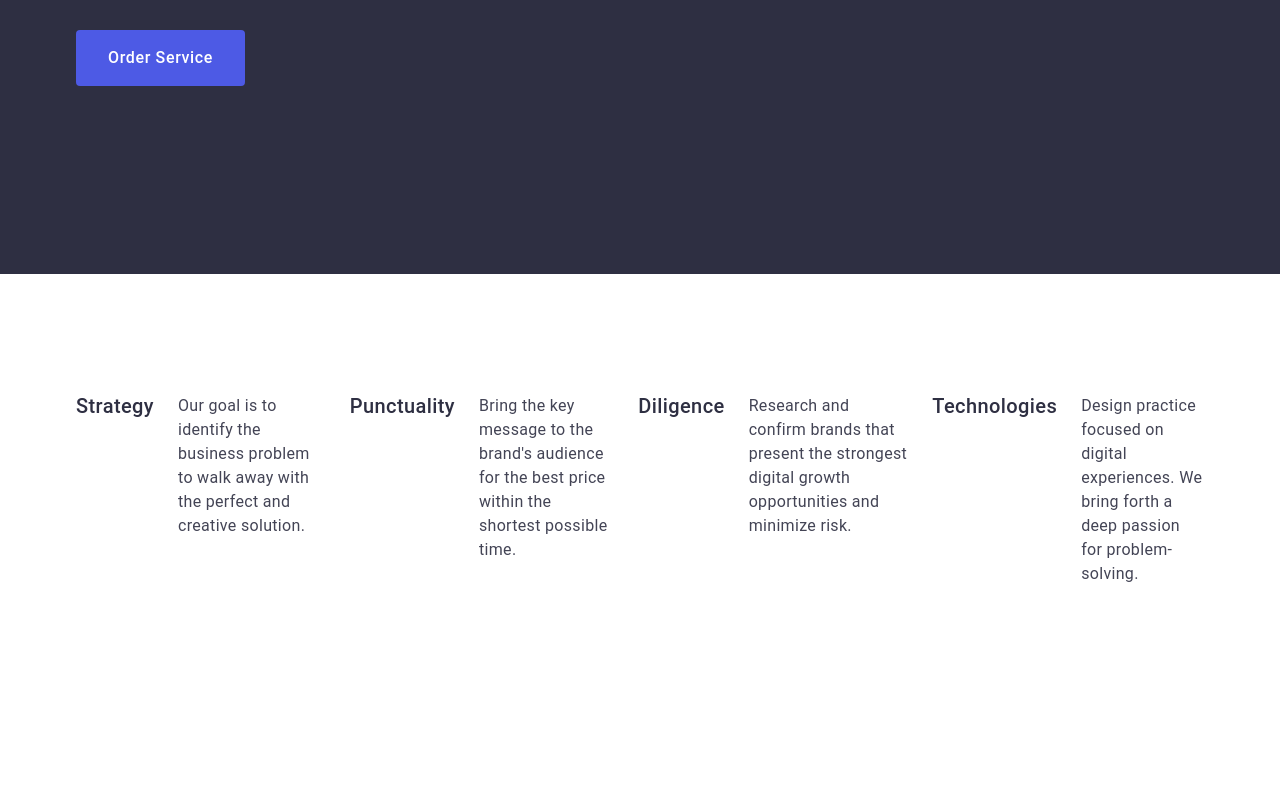
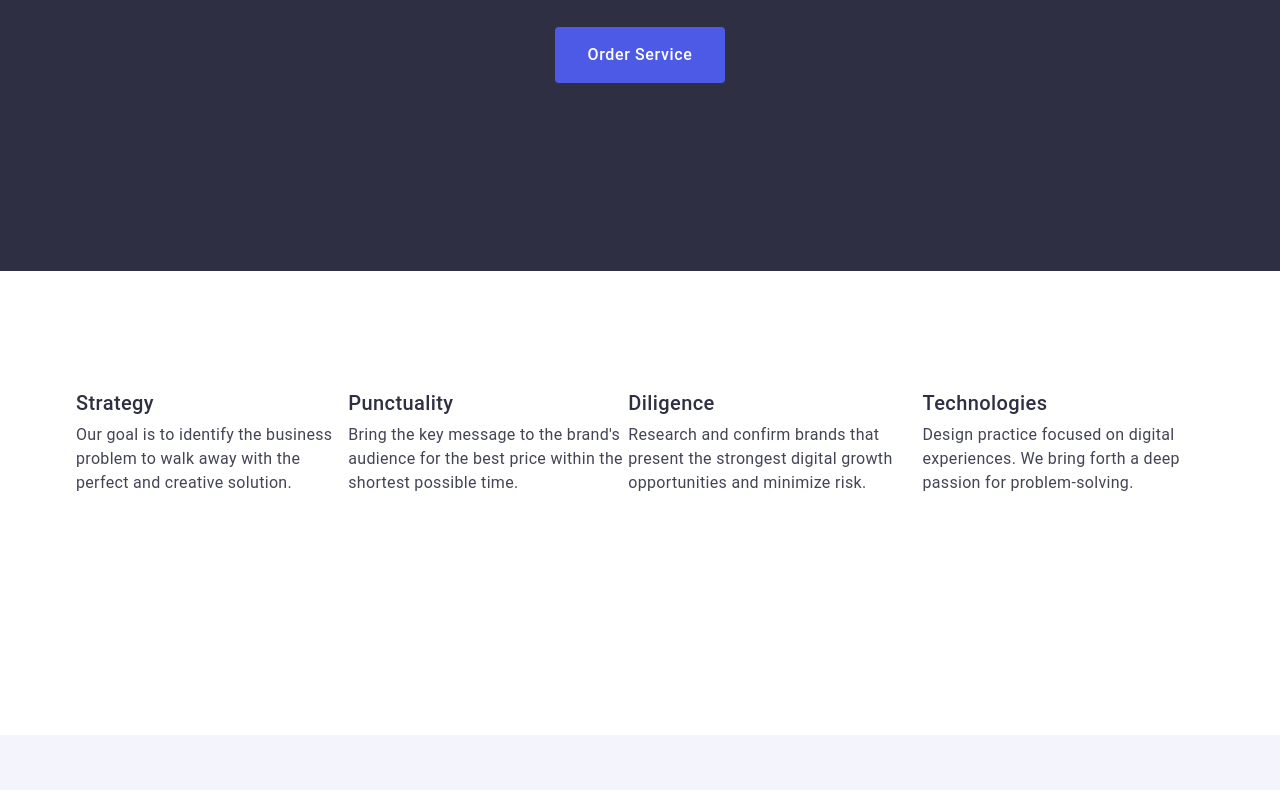
Before and after one commit to AnnaRossova82/goit-markup-hw-03, a plain HTML site: page index.html in a window 1280 px wide. Shown: the part 843-1633 px from the top of the page. Drawn offline with nearby package versions, Linux system fonts and the light colour scheme.

Commit message:
third push third task

```diff
--- a/css/styles.css
+++ b/css/styles.css
@@ -109,9 +109,8 @@ button {
   color: #2e2f42;
   margin-right: 72 px;
   display: flex;
-  padding-top: 25.5px;
-  padding-bottom: 25.5px;
   margin-right: 76px;
+  padding: 24px 0;
 }
 
 .span-color {
@@ -141,6 +140,8 @@ button {
   line-height: 1.5;
   letter-spacing: 0.02em;
   list-style-type: none;
+  padding-top: 24px;
+  padding-bottom: 24px;
 }
 
 .menu-list-names {
@@ -242,6 +243,8 @@ button {
   letter-spacing: 0.04em;
   padding: 16px 32px;
   display: block;
+  margin-left: auto;
+  margin-right: auto;
   min-width: 169px;
   height: 56px;
   border: none;
@@ -264,19 +267,20 @@ button {
 
 .advantages-list {
   display: flex;
-  column-gap: 24px;
-  width: calc((100%-72px) / 4);
-  padding-bottom: 120px;
 }
 
 .advantages-list-items {
-  display: flex;
   gap: 24px;
+  width: calc((100%-72px) / 4);
+  padding-bottom: 120px;
+  column-gap: 24px;
 }
 
 .advanteges {
   background-color: #f4f4fd;
   color: #2e2f42;
+  width: calc((100%-72px) / 4);
+  padding-bottom: 120px;
 }
 
 .advantages-name {
@@ -367,7 +371,7 @@ button {
 /* ============== OUR PORTFOLIO ============== */
 
 .item-description {
-  width: calc((100%-48px) / 3);
+  width: calc((100% - 48px) / 3);
 }
 
 .all-usage-info {
--- a/index.html
+++ b/index.html
@@ -41,8 +41,8 @@
           </ul>
         </nav>
 
-        <!-- ADDRESS DETAILS -->
-        <div>
+        <!-- address details -->
+
         <address class="contacts">
           <ul class="contact-list">
             <li class="contact-list-item list">
@@ -60,9 +60,8 @@
           </ul>
         </address>
       </div>
-      </div>
     </header>
-    <!-- MAIN CONTENT BEGIN  HERO SECTION-->
+    <!-- MAIN CONTENT BEGIN  HERO SECTION  FIRST SECTION-->
     <main>
       <section class="hero-section section">
         <div class="container">
@@ -70,52 +69,55 @@
           <button class="order-service-btn" type="button">Order Service</button>
         </div>
       </section>
-      <!-- SECTION ADVANTAGES -->
+      <!-- SECTION ADVANTAGES SECOND SECTION-->
       <section class="advantages section">
         <div class="container">
           <h2 hidden class="visually-hidden">advantages</h2>
 
           <ul class="advantages-list list">
-            <div class="advantage-show">
-              <li class="advantages-list-items">
+            <li class="advantages-list-items advantage-show">
+              <div>
                 <h3 class="advantages-name">Strategy</h3>
                 <p class="adventages-description">
                   Our goal is to identify the business problem to walk away with
                   the perfect and creative solution.
                 </p>
+              </div>
             </li>
-            </div>
-            <div class="advantage-show">
-              <li class="advantages-list-items">
+
+            <li class="advantages-list-items advantage-show">
+              <div>
                 <h3 class="advantages-name">Punctuality</h3>
                 <p class="adventages-description">
                   Bring the key message to the brand's audience for the best
                   price within the shortest possible time.
                 </p>
+              </div>
             </li>
-            </div>
-            <div class="advantage-show">
-              <li class="advantages-list-items">
+
+            <li class="advantages-list-items advantage-show">
+              <div>
                 <h3 class="advantages-name">Diligence</h3>
                 <p class="adventages-description">
                   Research and confirm brands that present the strongest digital
                   growth opportunities and minimize risk.
                 </p>
+              </div>
             </li>
-            </div>
-            <div class="advantage-show">
+
             <li class="advantages-list-items">
+              <div>
                 <h3 class="advantages-name">Technologies</h3>
                 <p class="adventages-description">
                   Design practice focused on digital experiences. We bring forth
                   a deep passion for problem-solving.
                 </p>
+              </div>
             </li>
-            </div>
           </ul>
         </div>
       </section>
-      <!-- SECTION OUR TEAM -->
+      <!-- SECTION OUR TEAM   THIRD SECTION-->
       <section class="team-section section">
         <div class="container">
           <h2 class="team-section-name">Our Team</h2>
@@ -180,7 +182,7 @@
         </div>
       </section>
 
-      <!-- SECTION OUR PORTFOLIO -->
+      <!-- SECTION OUR PORTFOLIO 4TH SECTION-->
       <section class="portfolio-section section">
         <div class="container">
           <h2 class="portfolio-section-named">Our Portfolio</h2>
```
Lines whose indentation alone changed are shown as unchanged.
